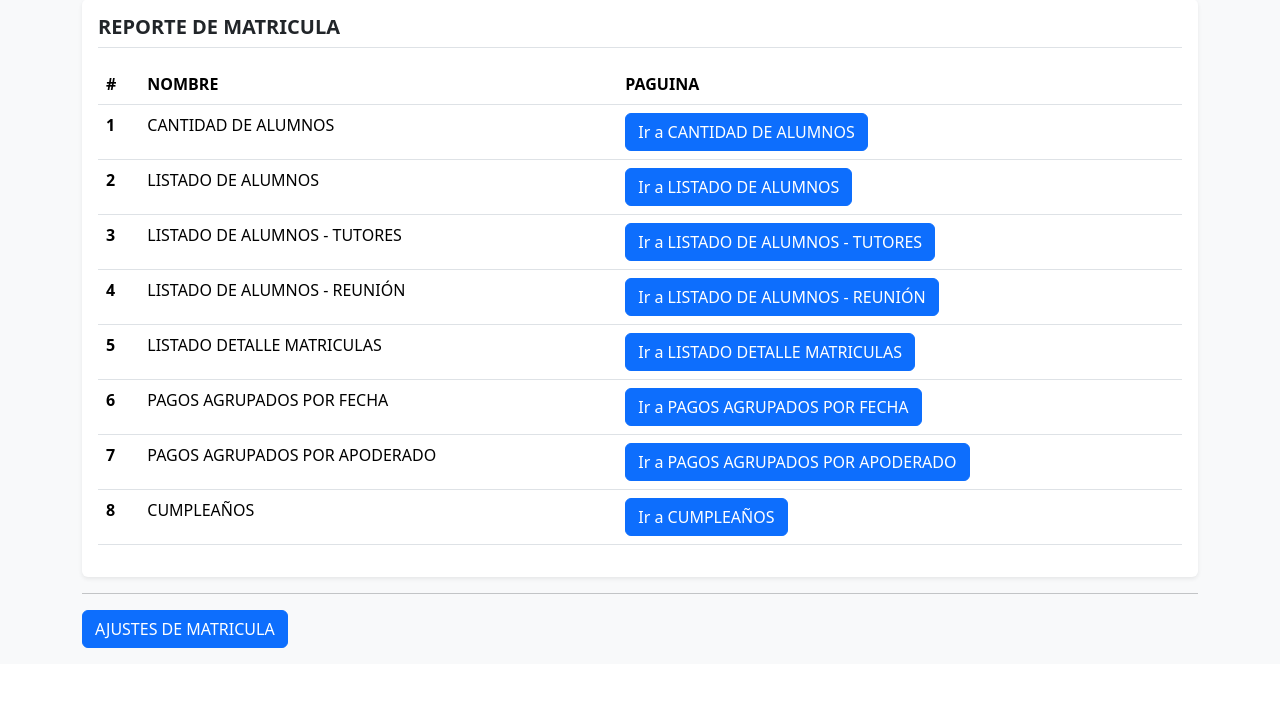
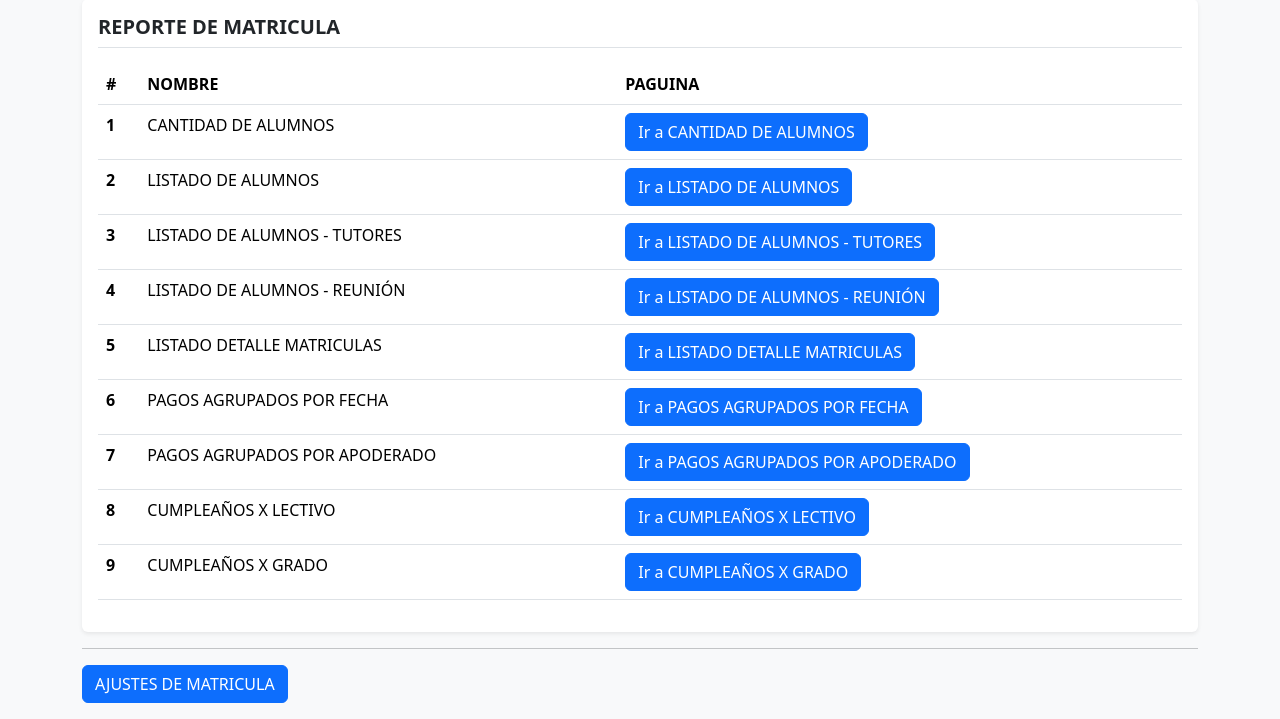
Before and after one commit to MAMV1999/2026, a PHP site: page /Matricula/Vista/Escritorio.php in a window 1280 px wide. Shown: the part 490-1209 px from the top of the page. Before the commit the page ends 1138 px from the top, so only its background shows below. Run offline with PHP 8.4, Linux system fonts and the light colour scheme; the visitor is signed in with stand-in values (Sample User, id 1); data comes from the database, SQL or seed files in the repository.

Commit message:
10032026_1

```diff
--- a/Matricula/Vista/Escritorio.php
+++ b/Matricula/Vista/Escritorio.php
@@ -58,12 +58,17 @@ if (!isset($_SESSION['nombre'])) {
                 $array = array(
                     "1" => array("nombre" => "CANTIDAD DE ALUMNOS",             "link" => "../../Reportes/Vista/Matriculados_cantidad.php"),
                     "2" => array("nombre" => "LISTADO DE ALUMNOS",              "link" => "../../Reportes/Vista/ReporteMatricula.php"),
+
                     "3" => array("nombre" => "LISTADO DE ALUMNOS - TUTORES",    "link" => "../../Reportes/Vista/ReporteAlumnosTutores.php"),
                     "4" => array("nombre" => "LISTADO DE ALUMNOS - REUNIÓN",    "link" => "../../Reportes/Vista/ReporteAlumnosTutoresReuniones.php"),
+
                     "5" => array("nombre" => "LISTADO DETALLE MATRICULAS",      "link" => "../../Reportes/Vista/ReciboMatriculaTotal.php"),
+
                     "6" => array("nombre" => "PAGOS AGRUPADOS POR FECHA",       "link" => "../../Reportes/Vista/ReporteMatriculaXFecha.php"),
                     "7" => array("nombre" => "PAGOS AGRUPADOS POR APODERADO",   "link" => "../../Reportes/Vista/ReporteMatriculaXApoderado.php"),
-                    "8" => array("nombre" => "CUMPLEAÑOS",                      "link" => "../../Reportes/Vista/Nacimiento.php"),
+
+                    "8" => array("nombre" => "CUMPLEAÑOS X LECTIVO",            "link" => "../../Reportes/Vista/Nacimiento.php"),
+                    "9" => array("nombre" => "CUMPLEAÑOS X GRADO",              "link" => "../../Reportes/Vista/Nacimiento.php"),
                 );
                 ?>
                 <table class="table">
```
